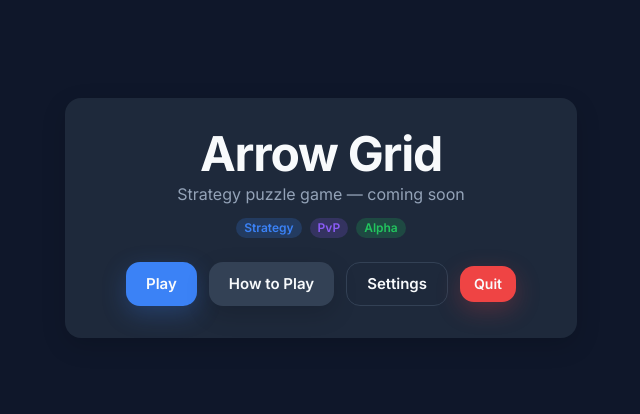
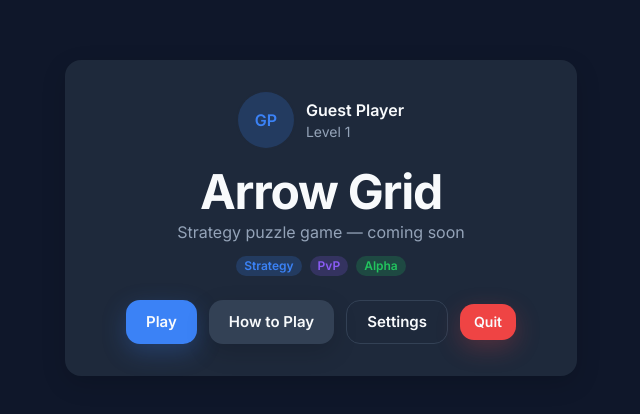
Before and after one commit to Himanshu8913/arrow-grid, a React (Vite) app: page / in a window 1280 px wide. Shown: the part 182-596 px from the top of the page, without its empty margins (319-959 px from the left). Built offline with nearby package versions, Linux system fonts and the light colour scheme.

Commit message:
feat(ui): add Badge component

```diff
--- a/src/app/app.tsx
+++ b/src/app/app.tsx
@@ -1,6 +1,7 @@
 import { useState } from "react";
 
 import { useToast } from "@/hooks/use-toast";
+import { Avatar } from "@/ui/avatar";
 import { Badge } from "@/ui/badge";
 import { Button } from "@/ui/button";
 import {
@@ -25,6 +26,13 @@ export function App() {
           variant="surface"
         >
           <CardHeader>
+            <div className="mb-4 flex items-center justify-center gap-3">
+              <Avatar alt="Guest Player" name="Guest Player" size="lg" />
+              <div className="text-left">
+                <p className="font-semibold text-text-primary">Guest Player</p>
+                <p className="text-sm text-text-muted">Level 1</p>
+              </div>
+            </div>
             <CardTitle>
               {import.meta.env.VITE_APP_NAME ?? "Arrow Grid"}
             </CardTitle>
--- /dev/null
+++ b/src/ui/avatar.tsx
@@ -0,0 +1,61 @@
+import { type ComponentProps, useState } from "react";
+
+import { getInitials } from "@/utils/get-initials";
+import { cn } from "@/utils/cn";
+
+const sizeStyles = {
+  sm: "size-8 text-xs",
+  md: "size-10 text-sm",
+  lg: "size-14 text-base",
+} as const;
+
+export type AvatarSize = keyof typeof sizeStyles;
+
+export interface AvatarProps extends ComponentProps<"div"> {
+  /** Image URL. Falls back to initials when missing or failed to load. */
+  src?: string;
+  /** Accessible label for the avatar image. */
+  alt: string;
+  /** Display name used for initials fallback. Defaults to `alt`. */
+  name?: string;
+  size?: AvatarSize;
+}
+
+/**
+ * Circular user avatar with image support and initials fallback.
+ */
+export function Avatar({
+  src,
+  alt,
+  name,
+  size = "md",
+  className,
+  ...props
+}: AvatarProps) {
+  const [hasImageError, setHasImageError] = useState(false);
+  const displayName = name ?? alt;
+  const showImage = Boolean(src) && !hasImageError;
+
+  return (
+    <div
+      className={cn(
+        "relative inline-flex shrink-0 items-center justify-center overflow-hidden rounded-full",
+        "bg-accent-primary/20 font-semibold text-accent-primary ring-2 ring-bg-surface",
+        sizeStyles[size],
+        className,
+      )}
+      {...props}
+    >
+      {showImage ? (
+        <img
+          src={src}
+          alt={alt}
+          className="size-full object-cover"
+          onError={() => setHasImageError(true)}
+        />
+      ) : (
+        <span aria-hidden="true">{getInitials(displayName)}</span>
+      )}
+    </div>
+  );
+}
--- a/src/ui/index.ts
+++ b/src/ui/index.ts
@@ -10,6 +10,7 @@ export {
   type BadgeSize,
   type BadgeVariant,
 } from "./badge";
+export { Avatar, type AvatarProps, type AvatarSize } from "./avatar";
 export {
   Card,
   CardContent,
--- /dev/null
+++ b/src/utils/get-initials.ts
@@ -0,0 +1,20 @@
+/**
+ * Derives up to two initials from a display name.
+ * Handles single names, multi-word names, and extra whitespace.
+ */
+export function getInitials(name: string): string {
+  const parts = name.trim().split(/\s+/).filter(Boolean);
+
+  if (parts.length === 0) {
+    return "?";
+  }
+
+  if (parts.length === 1) {
+    return parts[0].slice(0, 2).toUpperCase();
+  }
+
+  const firstInitial = parts[0][0] ?? "";
+  const lastInitial = parts[parts.length - 1][0] ?? "";
+
+  return `${firstInitial}${lastInitial}`.toUpperCase();
+}
```
